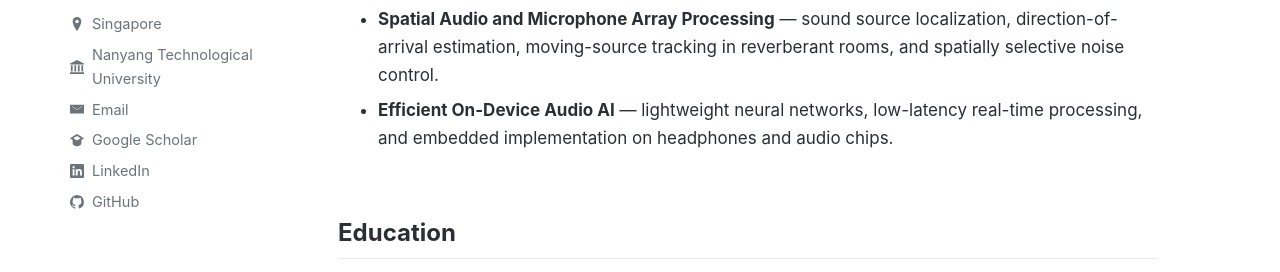
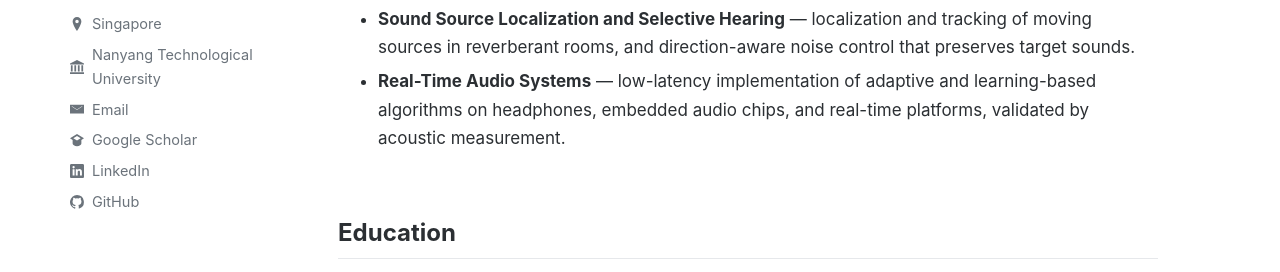
Before and after one commit to Wang-Boxiang/Wang-Boxiang.github.io, a plain HTML site: page index.html in a window 1280 px wide. Shown: the part 340-612 px from the top of the page. Drawn offline with Linux system fonts and the light colour scheme.

Commit message:
Research interests: front-end DL, localization and selective hearing, real-time systems

```diff
--- a/index.html
+++ b/index.html
@@ -123,7 +123,7 @@ a:focus-visible, button:focus-visible { outline: 2px solid var(--accent-ink); ou
 </aside>
 
 <main>
-  <section id="about"><p>I am a Ph.D. candidate in Electrical and Electronic Engineering at Nanyang Technological University (NTU), Singapore. My research focuses on deep learning-based active noise control (ANC) under dynamic acoustic conditions: noise that moves, changes its spectrum, and reaches the listener through acoustic paths that vary with the room, the device and the wearer.</p><p>My research interests include:</p><ul class="interests"><li><b>Active Noise Control and Adaptive Filtering</b> — feedforward and feedback ANC, deep learning-based control filter design, adaptive filtering under time-varying acoustic paths, virtual sensing, and multichannel ANC for rooms and aircraft cabins.</li><li><b>Spatial Audio and Microphone Array Processing</b> — sound source localization, direction-of-arrival estimation, moving-source tracking in reverberant rooms, and spatially selective noise control.</li><li><b>Efficient On-Device Audio AI</b> — lightweight neural networks, low-latency real-time processing, and embedded implementation on headphones and audio chips.</li></ul></section>
+  <section id="about"><p>I am a Ph.D. candidate in Electrical and Electronic Engineering at Nanyang Technological University (NTU), Singapore. My research focuses on deep learning-based active noise control (ANC) under dynamic acoustic conditions: noise that moves, changes its spectrum, and reaches the listener through acoustic paths that vary with the room, the device and the wearer.</p><p>My research interests include:</p><ul class="interests"><li><b>Deep Learning for Audio Front-End Processing</b> — neural networks combined with adaptive filtering for noise control in hearables and rooms, with generalization across noise types, devices, and listeners.</li><li><b>Sound Source Localization and Selective Hearing</b> — localization and tracking of moving sources in reverberant rooms, and direction-aware noise control that preserves target sounds.</li><li><b>Real-Time Audio Systems</b> — low-latency implementation of adaptive and learning-based algorithms on headphones, embedded audio chips, and real-time platforms, validated by acoustic measurement.</li></ul></section>
 
   <section id="education"><h2>Education</h2><div class="entry"><div><div class="role">Ph.D. in Electrical and Electronic Engineering</div><div class="org">Nanyang Technological University (NTU), Singapore</div>
 <div class="dates">August 2023 – June 2027 (expected)</div></div><div class="logo"><img src="logo-ntu_crest.png" width="49" height="66" alt="Nanyang Technological University (NTU), Singapore logo"></div><div class="desc"><p>Thesis: Deep Learning-Based Active Noise Control under Dynamic Acoustic Conditions.</p><p>Supervisor: Prof. Woon-Seng Gan.</p></div></div><div class="entry"><div><div class="role">B.Eng. in Electronic and Information Engineering (First Class Honours)</div><div class="org">University College Dublin and Beijing University of Technology</div>
```
Also changed, not shown: 1 other file.
